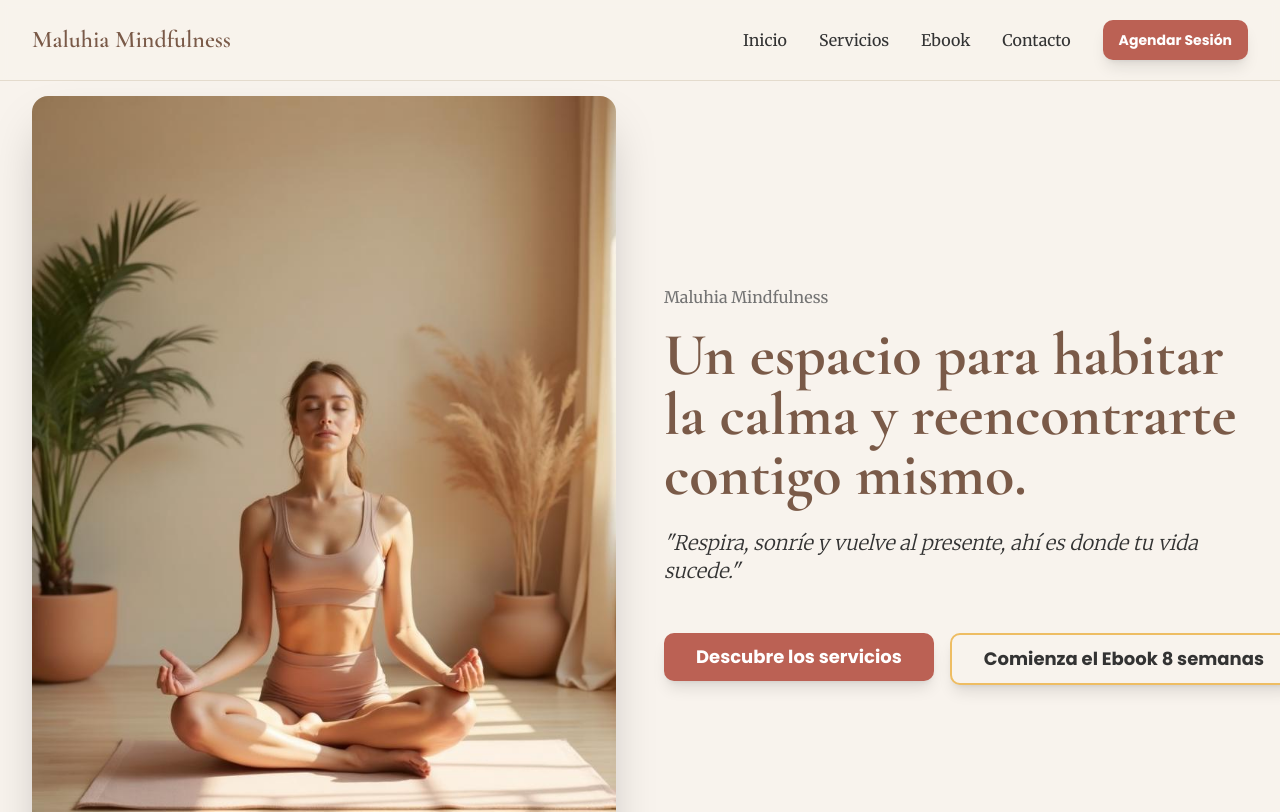
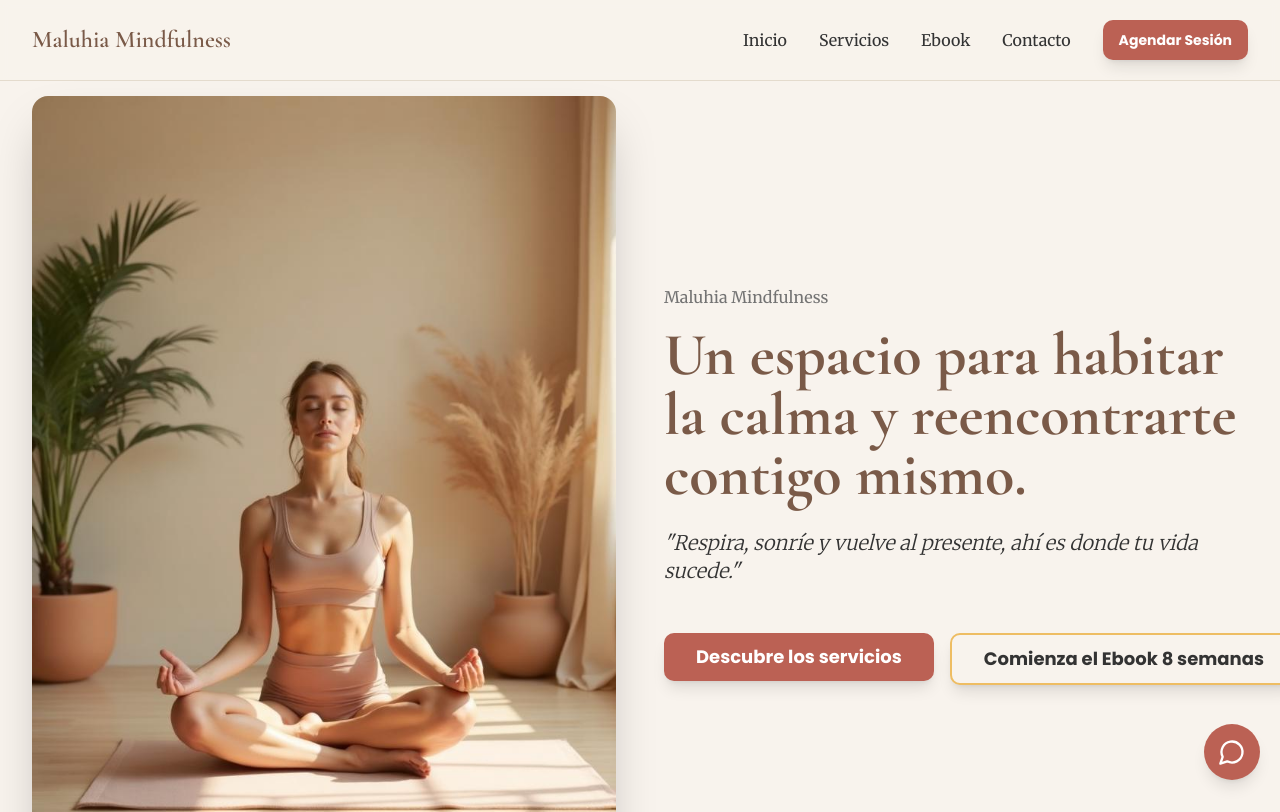
Before and after one commit to FabriAgulles/maluhia-mindfulness, a React (Vite) app: page / in a window 1280 px wide. Shown: the top 812 px of the page. Built offline with nearby package versions, Linux system fonts and the light colour scheme; the HTML template or start-up script is replaced by a standard one.

Commit message:
feat: Add WhatsApp button and update Hero section

```diff
--- a/src/components/Header.tsx
+++ b/src/components/Header.tsx
@@ -19,9 +19,12 @@ const Header = () => {
         <div className="container mx-auto px-4 sm:px-6 lg:px-8">
           <div className="flex items-center justify-between h-16 md:h-20">
             {/* Logo */}
-            <div className="font-heading text-xl md:text-2xl font-semibold text-primary">
+            <button
+              onClick={() => scrollToSection("inicio")}
+              className="font-heading text-xl md:text-2xl font-semibold text-primary hover:opacity-80 transition-opacity duration-300"
+            >
               Maluhia Mindfulness
-            </div>
+            </button>
 
             {/* Desktop Navigation */}
             <nav className="hidden lg:flex items-center gap-8">
--- a/src/components/Hero.tsx
+++ b/src/components/Hero.tsx
@@ -82,7 +82,7 @@ const Hero = () => {
                   onClick={() => scrollToSection("ebook")}
                   size="lg"
                   variant="outline"
-                  className="border-2 border-cta-secondary text-cta-secondary-foreground hover:bg-cta-secondary/10 font-cta font-bold text-base md:text-lg px-8 py-6 shadow-lg hover:shadow-xl transition-all duration-300 hover:scale-105"
+                  className="border-2 border-cta-secondary text-cta-secondary-foreground hover:bg-cta-secondary hover:text-cta-secondary-foreground font-cta font-bold text-base md:text-lg px-8 py-6 shadow-lg hover:shadow-xl transition-all duration-300 hover:scale-105"
                 >
                   Comienza el Ebook 8 semanas
                 </Button>
--- /dev/null
+++ b/src/components/WhatsAppButton.tsx
@@ -0,0 +1,22 @@
+import { MessageCircle } from "lucide-react";
+
+const WhatsAppButton = () => {
+  const handleClick = () => {
+    window.open(
+      "https://wa.me/34697102947?text=Hola%2C+me+gustaría+recibir+más+información+sobre+las+sesiones+de+mindfulness",
+      "_blank"
+    );
+  };
+
+  return (
+    <button
+      onClick={handleClick}
+      className="fixed bottom-5 right-5 z-50 w-14 h-14 rounded-full bg-cta-primary text-white shadow-lg hover:shadow-xl transition-all duration-300 hover:scale-105 flex items-center justify-center"
+      aria-label="Contactar por WhatsApp"
+    >
+      <MessageCircle size={28} />
+    </button>
+  );
+};
+
+export default WhatsAppButton;
--- a/src/pages/Index.tsx
+++ b/src/pages/Index.tsx
@@ -6,6 +6,7 @@ import Ebook from "@/components/Ebook";
 import About from "@/components/About";
 import Contact from "@/components/Contact";
 import Footer from "@/components/Footer";
+import WhatsAppButton from "@/components/WhatsAppButton";
 
 const Index = () => {
   return (
@@ -20,6 +21,7 @@ const Index = () => {
         <Contact />
       </main>
       <Footer />
+      <WhatsAppButton />
     </div>
   );
 };
```
